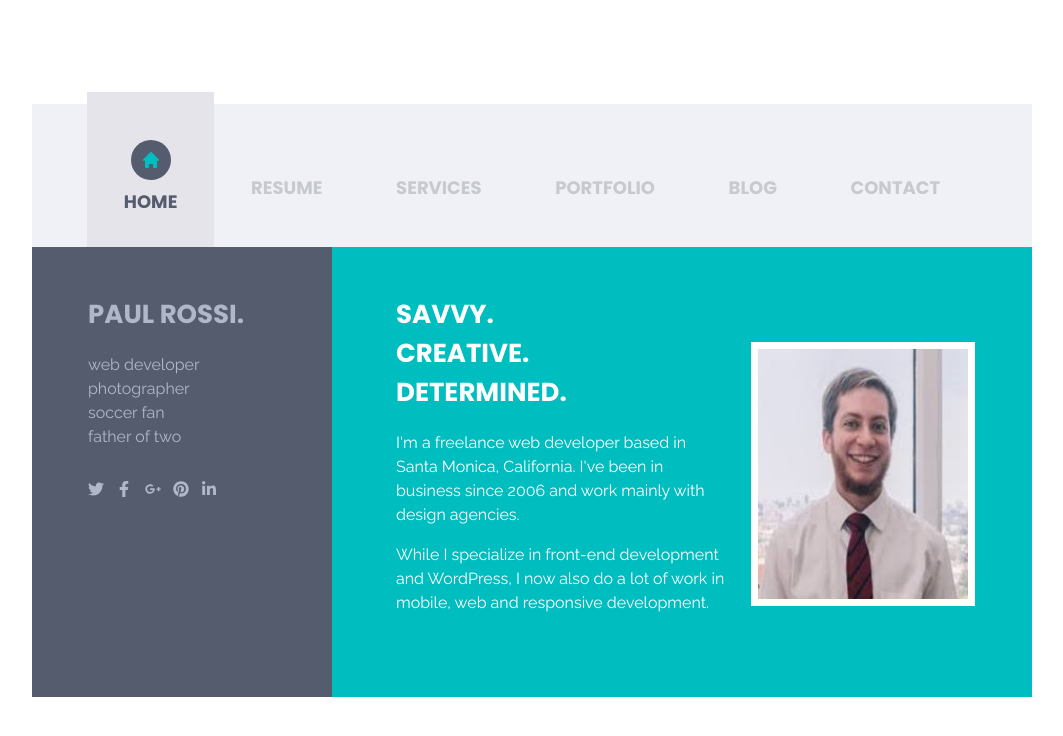
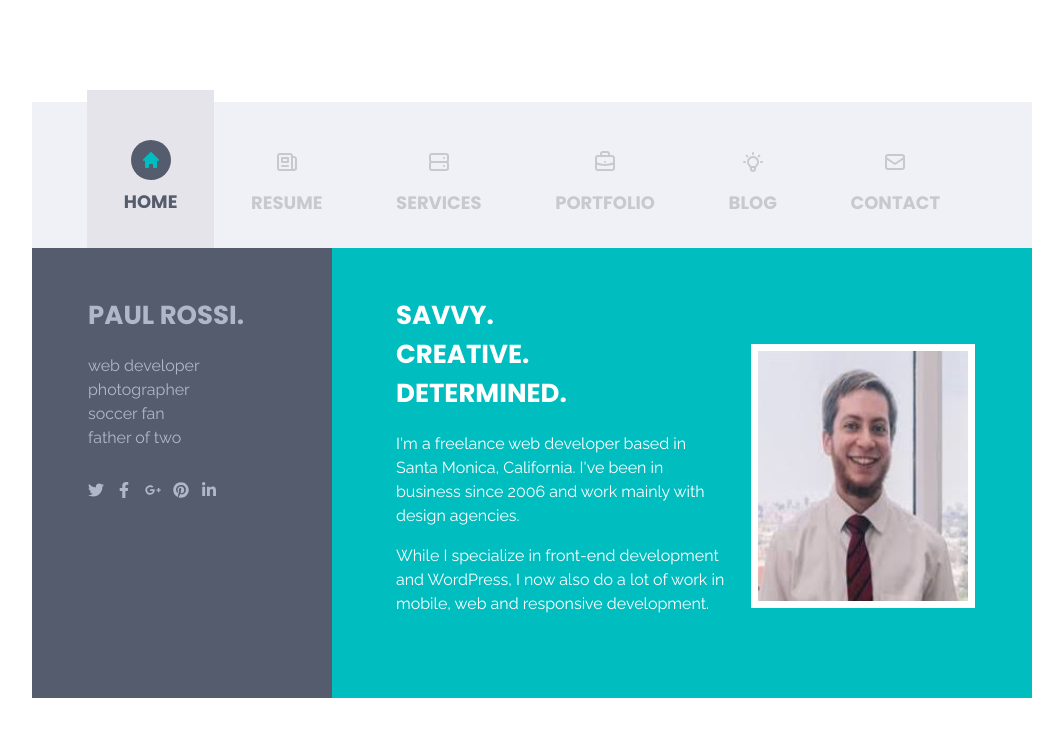
Before and after one commit to Ghidyon/no-html, a plain HTML site: page index.html in a window 1280 px wide. Shown: the whole page, without its empty margins (108-1171 px from the left). Drawn offline with Linux system fonts and the light colour scheme.

Commit message:
added html into js

```diff
--- a/index.html
+++ b/index.html
@@ -9,82 +9,6 @@
 </head>
 
 <body>
-
-    <nav>
-        <ul>
-            <li class="active">
-                <div>
-                    <img src="images/home.svg" alt="">
-                </div>
-                <span>Home</span>
-            </li>
-
-            <li>
-                <img src="images/newspaper.svg" alt="">
-                <span>Resume</span>
-            </li>
-
-            <li>
-                <img src="images/server.svg" alt="">
-                <span>Services</span>
-            </li>
-
-            <li>
-                <img src="images/briefcase.svg" alt="">
-                <span>Portfolio</span>
-            </li>
-
-            <li>
-                <img src="images/light-bulb.svg" alt="">
-                <span>Blog</span>
-            </li>
-
-            <li>
-                <img src="images/mail.svg" alt="">
-                <span>Contact</span>
-            </li>
-        </ul>
-    </nav>
-
-    <section>
-        <aside>
-            <h1>Paul Rossi.</h1>
-            <p>web developer</p>
-            <p>photographer</p>
-            <p>soccer fan</p>
-            <p>father of two</p>
-
-            <img src="images/twitter.svg" alt="">
-            <img src="images/facebook-f.svg" alt="">
-            <img src="images/google-plus-g.svg" alt="">
-            <img src="images/pinterest.svg" alt="">
-            <img src="images/linkedin-in.svg" alt="">
-        </aside>
-
-        <article>
-            <div>
-                <h1>Savvy.</h1>
-                <h1>Creative.</h1>
-                <h1>Determined.</h1>
-
-                <P>
-                    I'm a freelance web developer based in Santa Monica, California. I've been in business since 2006
-                    and work mainly with design agencies.
-                </P>
-
-                <P>
-                    While I specialize in front-end development and WordPress, I now also do a lot of work in mobile,
-                    web and responsive development.
-                </P>
-            </div>
-
-            <div>
-                <img src="images/download.jpg" alt="">
-            </div>
-
-        </article>
-    </section>
-
     <script src="main.js"></script>
 </body>
 
--- /dev/null
+++ b/main.js
@@ -0,0 +1,69 @@
+const nav = document.createElement('nav');
+const section = document.createElement('section');
+
+document.body.appendChild(nav);
+document.body.appendChild(section);
+
+// Creating navbar
+const ul = document.createElement('ul');
+nav.appendChild(ul);
+
+const navItems = ["home", "resume", "services", "portfolio", "blog", "contact"];
+
+navItems.forEach(item => {
+    const li = document.createElement('li');
+    const listContent = `
+                            <div>
+                                <img src="images/${item}.svg" alt="">
+                            </div>
+                            <span>${item}</span>
+                        `;
+    li.innerHTML = listContent;
+    ul.appendChild(li);
+})
+
+ul.querySelector('li').classList.add('active');
+ul.querySelector('div').classList.add('hover');
+// console.log(ul.querySelector('li'))
+
+// Creating body section
+const aside = document.createElement('aside');
+const article = document.createElement('article');
+
+aside.innerHTML = `
+                        <h1>Paul Rossi.</h1>
+                        <p>web developer</p>
+                        <p>photographer</p>
+                        <p>soccer fan</p>
+                        <p>father of two</p>
+                        <img src="images/twitter.svg" alt="">
+                        <img src="images/facebook-f.svg" alt="">
+                        <img src="images/google-plus-g.svg" alt="">
+                        <img src="images/pinterest.svg" alt="">
+                        <img src="images/linkedin-in.svg" alt="">
+                    `;
+
+article.innerHTML = `
+                    <div>
+                        <h1>Savvy.</h1>
+                        <h1>Creative.</h1>
+                        <h1>Determined.</h1>
+
+                        <P>
+                            I'm a freelance web developer based in Santa Monica, California. I've been in business since 2006
+                            and work mainly with design agencies.
+                        </P>
+
+                        <P>
+                            While I specialize in front-end development and WordPress, I now also do a lot of work in mobile,
+                            web and responsive development.
+                        </P>
+                    </div>
+
+                    <div>
+                        <img src="images/download.jpg" alt="">
+                    </div>
+                    `;
+
+section.appendChild(aside);
+section.appendChild(article);
--- a/style.css
+++ b/style.css
@@ -56,7 +56,7 @@ nav ul > li:hover span {
     color: #555C6E;
 }
 
-nav ul li div {
+.hover {
     width: 40px;
     height: 40px;
     border-radius: 50%;
```
Also changed, not shown: prototype.jpg (added).
